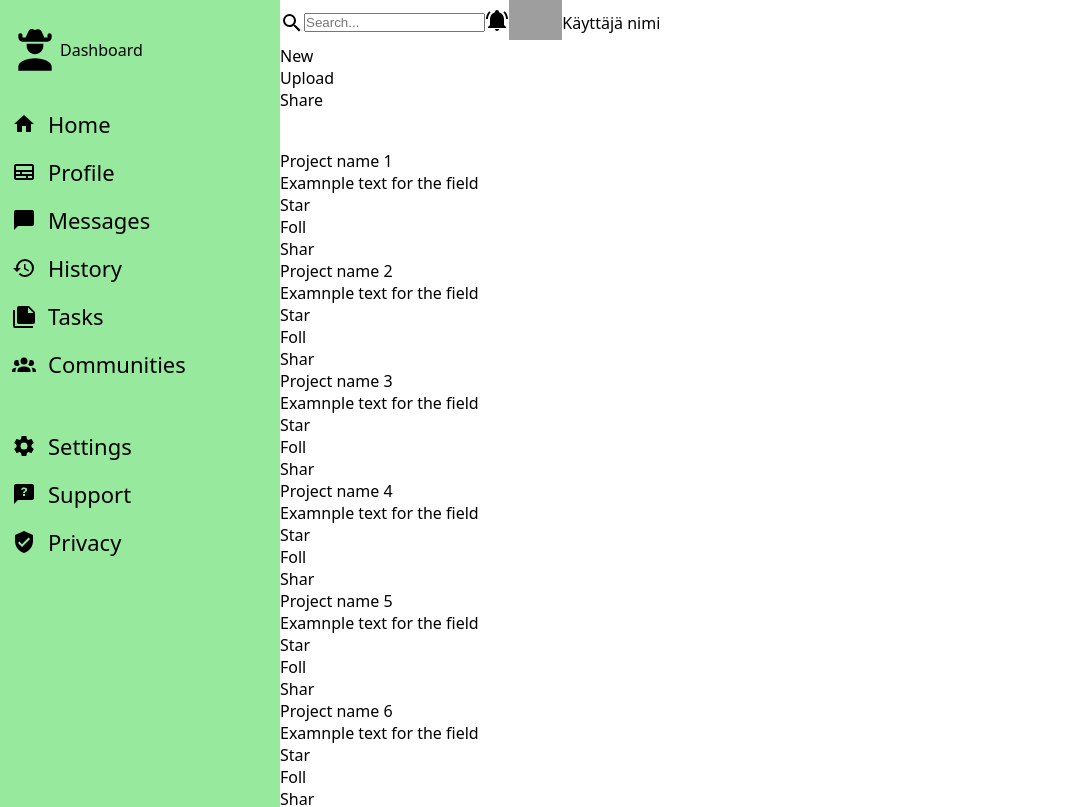
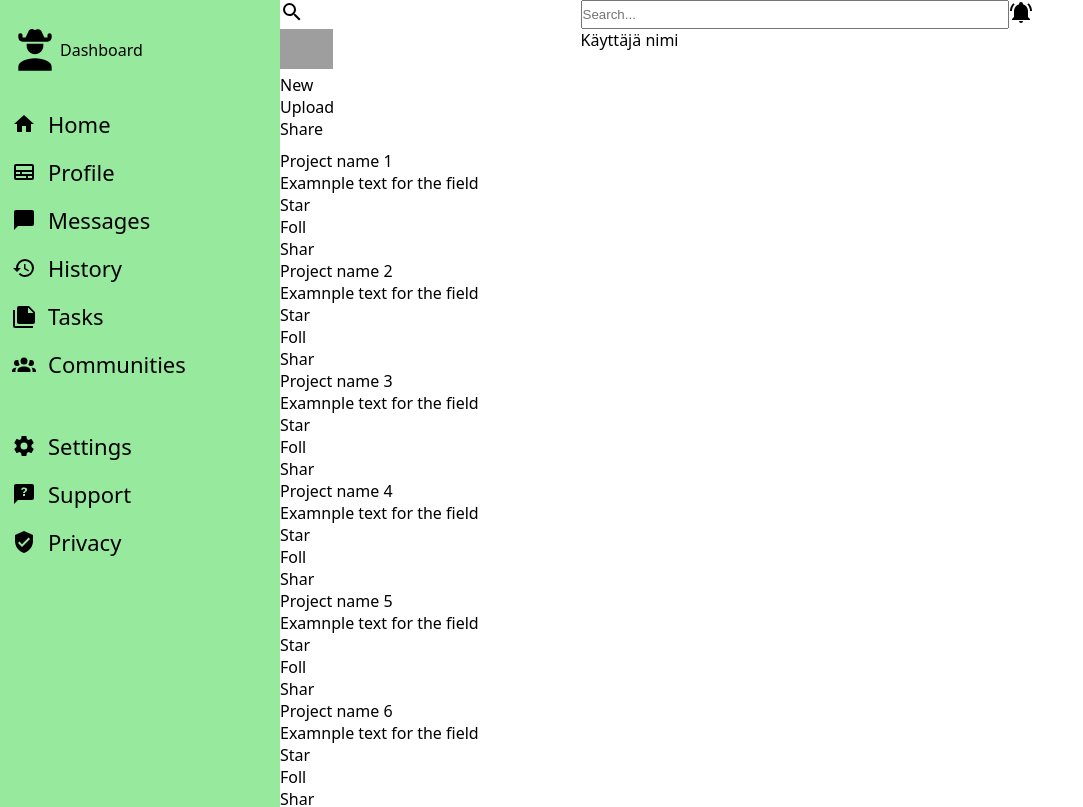
Before and after one commit to ebistu/odin-admin-dashboard, a plain HTML site: page index.html in a window 1280 px wide. Shown: the top 807 px of the page, without its empty margins (0-1083 px from the left). Drawn offline with Linux system fonts and the light colour scheme; grey boxes are pictures that could not be loaded.

Commit message:
progress

```diff
--- a/index.html
+++ b/index.html
@@ -55,10 +55,8 @@
         </div>
         <div class="header">
             <div class="upper-header">
-                <div class="search">
-                    <img class="header-search-logo" src="img/magnify.svg">
-                    <input type="text" placeholder="Search...">
-                </div>
+                <img class="header-search-logo" src="img/magnify.svg">
+                <input class="header-search-input" type="text" placeholder="Search...">
                 <div class="alerts">
                     <img class="alerts-img" src="img/bell-ring.svg">
                 </div>
--- a/style.css
+++ b/style.css
@@ -50,8 +50,8 @@ body {
 }
 
 .upper-header {
-    display: flex;
-    align-items: center;
+    display: grid;
+    grid-template-columns: 30px clamp(40px, 200px, 1fr) 30px 30px;
 }
 
 .search {
@@ -59,12 +59,29 @@ body {
     align-items: center;
 }
 
-.header-search-logo, .alerts-img {
-    height: 24px;
-    width: auto;
+.header-search-logo {
+    grid-column: 1/2;
+}
+
+.header-search-input {
+    grid-column: 2/3;
+}
+
+.alerts {
+    grid-column: 3/4;
 }
 
 .header-user-logo {
     height: 40px;
     width: auto;
+    grid-column: 4/5;
 }
+
+.header-user-name {
+    grid-column: 5/6;
+}
+
+.header-search-logo, .alerts-img {
+    height: 24px;
+    width: auto;
+}
```
